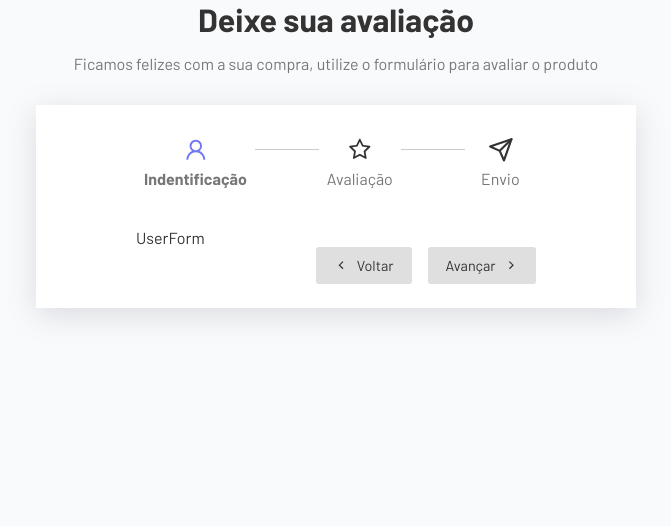
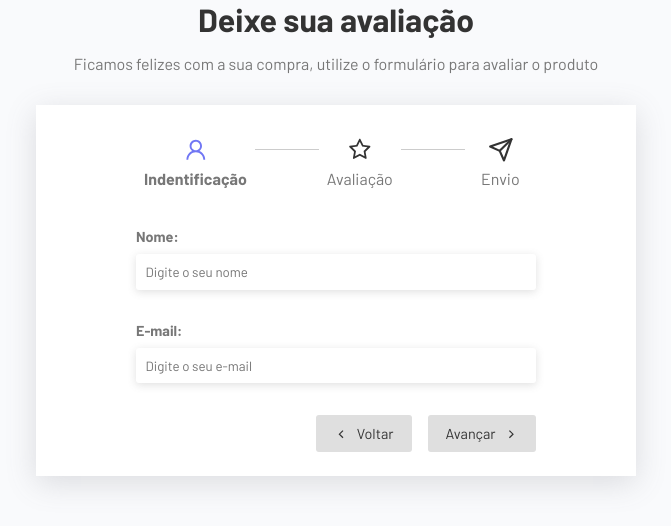
Before and after one commit to MaduReboucas/avaliador-ts, a React (Vite) app: page / in a window 1280 px wide. Shown: the top 526 px of the page, without its empty margins (304-975 px from the left). Built offline with nearby package versions, Linux system fonts and the light colour scheme; the HTML template or start-up script is replaced by a standard one.

Commit message:
Persistência de dados

```diff
--- a/src/App.tsx
+++ b/src/App.tsx
@@ -6,15 +6,47 @@ import ReviewForm from "./components/ReviewForm";
 
 import Steps from "./components/Steps";
 
+import { useState } from "react";
 import { useForm } from "./hooks/useForm";
 
 import { GrFormNext, GrFormPrevious } from "react-icons/gr";
 
+type FormFields = {
+  name: string;
+  email: string;
+  review: string;
+  comment: string;
+};
+
+const formTemplate: FormFields = {
+  name: "",
+  email: "",
+  review: "",
+  comment: "",
+};
+
 function App() {
-  const formComponents = [<UserForm />, <ReviewForm />, <Thanks />];
+  const [data, setData] = useState(formTemplate);
 
-  const { currentStep, currentComponent, changeStep, isFirstStep, isLastStep } =
-    useForm(formComponents);
+  const updateFieldHandler = (key: string, value: string) => {
+    setData((prev) => {
+      return { ...prev, [key]: value };
+    });
+  };
+
+  const formComponents = [
+    <UserForm data={data} updateFieldHandler={updateFieldHandler} />,
+    <ReviewForm />,
+    <Thanks />,
+  ];
+
+  const {
+    currentStep,
+    currentComponent,
+    changeStep,
+    isFirstStep,
+    isLastStep,
+  } = useForm(formComponents);
 
   return (
     <div className="App">
@@ -26,7 +58,7 @@ function App() {
         </p>
       </div>
       <div className="form-container">
-        <Steps />
+        <Steps currentStep={currentStep} />
         <form onSubmit={(event) => changeStep(currentStep + 1, event)}>
           <div className="inpust-container">{currentComponent}</div>
           <div className="actions">
--- a/src/components/Steps.tsx
+++ b/src/components/Steps.tsx
@@ -3,18 +3,22 @@ import "./Steps.css";
 import { AiOutlineUser, AiOutlineStar } from "react-icons/ai";
 import { FiSend } from "react-icons/fi";
 
-const Steps = () => {
+type stepProps = {
+  currentStep: number;
+};
+
+const Steps = ({ currentStep }: stepProps) => {
   return (
     <div className="steps">
       <div className="step active">
         <AiOutlineUser />
         <p>Indentificação</p>
       </div>
-      <div className="step ">
+      <div className={`step ${currentStep >= 1 ? "active" : ""}`}>
         <AiOutlineStar />
         <p>Avaliação</p>
       </div>
-      <div className="step ">
+      <div className={`step ${currentStep >= 2 ? "active" : ""}`}>
         <FiSend />
         <p>Envio</p>
       </div>
--- a/src/components/UserForm.tsx
+++ b/src/components/UserForm.tsx
@@ -1,5 +1,41 @@
-const UserForm = () => {
-  return <div>UserForm</div>;
+type UserProps = {
+  data: {
+    name: string;
+    email: string;
+  };
+  updateFieldHandler: (key: string, value: string) => void;
+};
+
+const UserForm = ({ data, updateFieldHandler }: UserProps) => {
+  return (
+    <div>
+      <div className="form-control">
+        <label htmlFor="name">Nome:</label>
+        <input
+          type="text"
+          name="name"
+          id="name"
+          placeholder="Digite o seu nome"
+          required
+          value={data.name || ""}
+          onChange={(event) => updateFieldHandler("name", event.target.value)}
+        />
+      </div>
+
+      <div className="form-control">
+        <label htmlFor="email">E-mail:</label>
+        <input
+          type="text"
+          name="email"
+          id="email"
+          placeholder="Digite o seu e-mail"
+          required
+          value={data.email || ""}
+          onChange={(event) => updateFieldHandler("email", event.target.value)}
+        />
+      </div>
+    </div>
+  );
 };
 
 export default UserForm;
```
